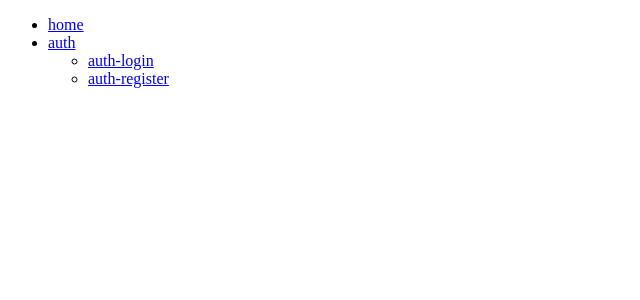
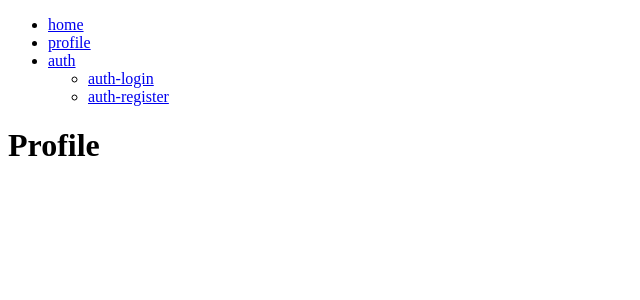
Before and after one commit to fedorovsky/node-jwt, a React (Vite) app in the folder client/: page /profile in a window 1280 px wide. Shown: the top 300 px of the page, without its empty margins (0-640 px from the left). Built offline with nearby package versions, Linux system fonts and the light colour scheme.

Commit message:
added profile

```diff
--- a/client/src/app/routes.tsx
+++ b/client/src/app/routes.tsx
@@ -2,6 +2,7 @@ import React from 'react';
 import { Routes, Route, Link } from 'react-router-dom';
 import { Home } from '../features/home/pages/home.tsx';
 import { AuthRoutes } from '../features/auth/routes/auth-routes.tsx';
+import { Profile } from '../features/profile/pages/profile.tsx';
 
 function Navigation() {
 	return (
@@ -9,6 +10,9 @@ function Navigation() {
 			<ul>
 				<li>
 					<Link to="/">home</Link>
+				</li>
+				<li>
+					<Link to="/profile">profile</Link>
 				</li>
 				<li>
 					<Link to="/auth">auth</Link>
@@ -33,6 +37,7 @@ export const RootRoutes: React.FC = () => {
 			<Routes>
 				<Route path="/" element={<Home />} />
 				<Route path="/auth/*" element={<AuthRoutes />} />
+				<Route path="/profile/*" element={<Profile />} />
 			</Routes>
 		</>
 	);
--- /dev/null
+++ b/client/src/features/profile/pages/profile.tsx
@@ -0,0 +1,10 @@
+import { Outlet } from 'react-router-dom';
+
+export const Profile = () => {
+	return (
+		<div>
+			<h1>Profile</h1>
+			<Outlet />
+		</div>
+	);
+};
```
Also changed, not shown: client/src/features/profile/routes/profile-routes.tsx (added, +13 -0 lines).
